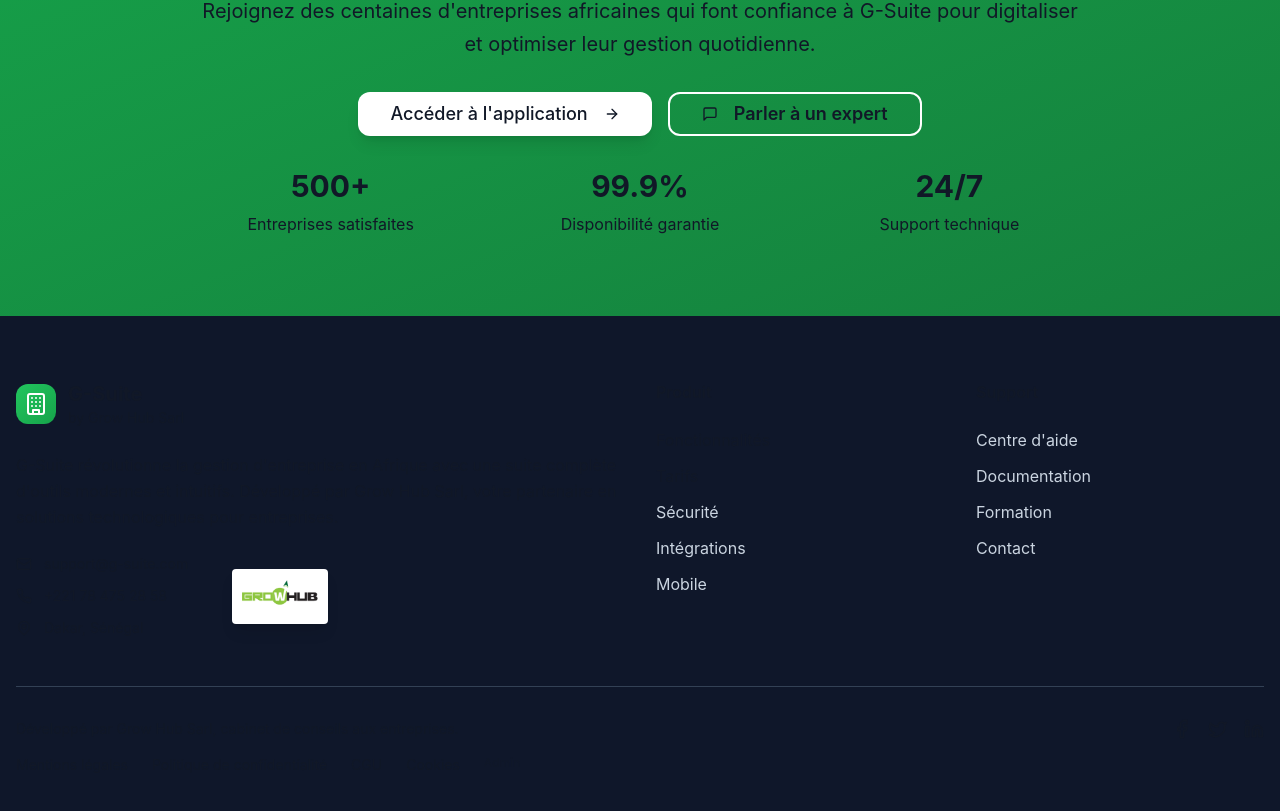
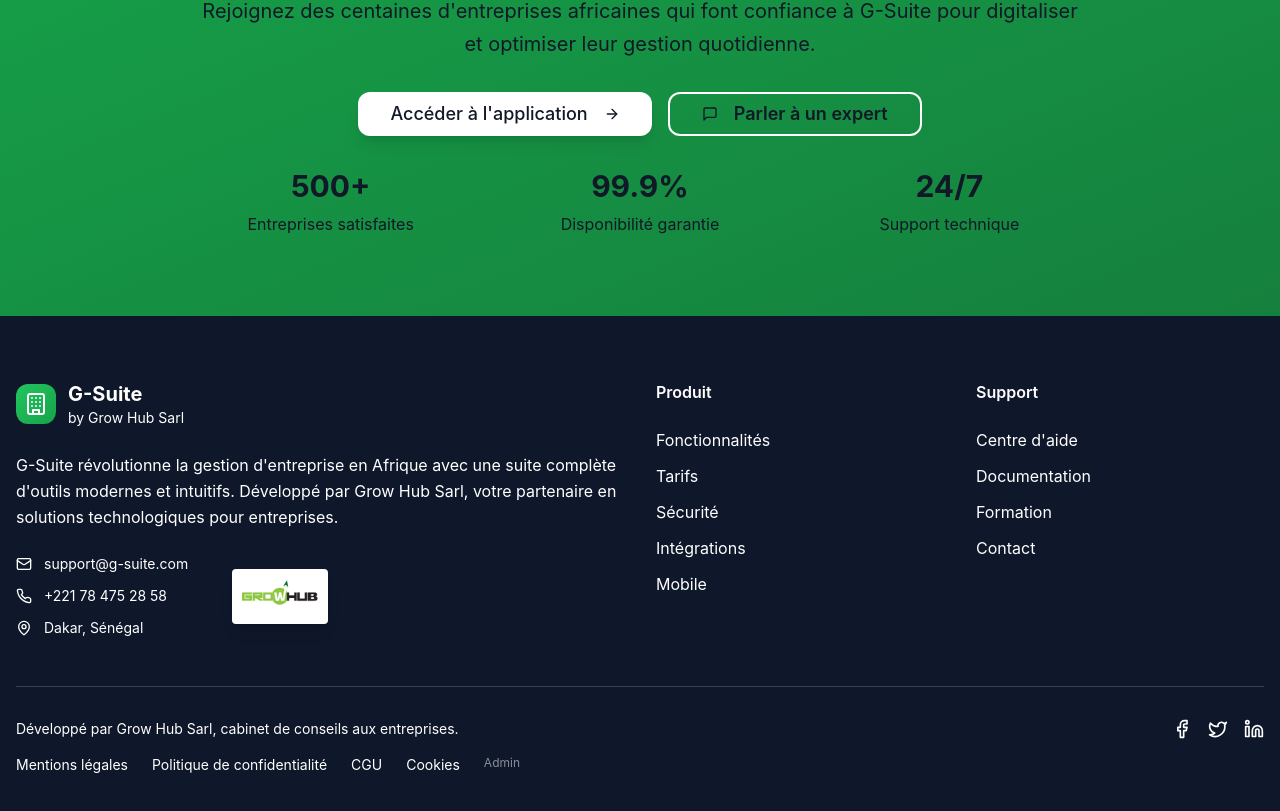
Before and after one commit to IbrahimaCisse82/g-suite, a React (Vite) app: page / in a window 1280 px wide. Shown: the part 7202-8013 px from the top of the page. Built offline with nearby package versions, Linux system fonts and the light colour scheme; no server answers; the database is empty.

Commit message:
Fix: Landing page footer text visibility
The landing page footer text was not visible. This commit fixes the issue.

```diff
--- a/src/components/contact/ContactFooter.tsx
+++ b/src/components/contact/ContactFooter.tsx
@@ -4,25 +4,25 @@ import { Link } from 'react-router-dom';
 
 export const ContactFooter = () => {
   return (
-    <footer className="bg-slate-900 text-white py-12 border-t-4 border-emerald-600">
+    <footer className="bg-slate-900 text-white py-12 border-t-4 border-emerald-600 [&_*]:!text-white [&_*]:!color-white">
       <div className="container mx-auto px-4">
         <div className="text-center">
           <div className="flex items-center justify-center space-x-3 mb-4">
             {/* Logo supprimé */}
             <div>
-              <h3 className="text-lg font-bold text-white">G-Suite</h3>
-              <p className="text-xs text-slate-300">by Grow Hub Sarl</p>
+              <h3 className="text-lg font-bold !text-white">G-Suite</h3>
+              <p className="text-xs !text-slate-300">by Grow Hub Sarl</p>
             </div>
           </div>
-          <p className="text-slate-300 mb-6 font-medium">
+          <p className="!text-slate-300 mb-6 font-medium">
             Votre partenaire de confiance pour la transformation digitale
           </p>
           <div className="flex justify-center space-x-8 text-sm font-semibold">
-            <Link to="/" className="text-slate-300 hover:text-emerald-400 transition-colors">Accueil</Link>
-            <Link to="/about-us" className="text-slate-300 hover:text-emerald-400 transition-colors">À Propos</Link>
-            <span className="text-emerald-400">Contact</span>
+            <Link to="/" className="!text-slate-300 hover:!text-emerald-400 transition-colors">Accueil</Link>
+            <Link to="/about-us" className="!text-slate-300 hover:!text-emerald-400 transition-colors">À Propos</Link>
+            <span className="!text-emerald-400">Contact</span>
           </div>
-          <div className="mt-8 pt-8 border-t border-slate-700 text-xs text-slate-400 font-medium">
+          <div className="mt-8 pt-8 border-t border-slate-700 text-xs !text-slate-400 font-medium">
             Développé par Grow Hub Sarl, cabinet de conseils aux entreprises.
           </div>
         </div>
--- a/src/components/landing/FooterBottomSection.tsx
+++ b/src/components/landing/FooterBottomSection.tsx
@@ -12,7 +12,7 @@ export const FooterBottomSection = ({ onSocialClick, onNavigation }: FooterBotto
   return (
     <div className="border-t border-slate-700 mt-12 pt-8">
       <div className="flex flex-col md:flex-row justify-between items-center space-y-4 md:space-y-0">
-        <div className="text-slate-400 text-sm">
+        <div className="!text-slate-400 text-sm">
           Développé par Grow Hub Sarl, cabinet de conseils aux entreprises.
         </div>
 
@@ -20,58 +20,58 @@ export const FooterBottomSection = ({ onSocialClick, onNavigation }: FooterBotto
         <div className="flex space-x-4">
           <button
             onClick={() => onSocialClick('facebook')}
-            className="text-slate-400 hover:text-green-400 transition-colors"
+            className="!text-slate-400 hover:!text-green-400 transition-colors"
           >
             <Facebook className="w-5 h-5" />
           </button>
           <button
             onClick={() => onSocialClick('twitter')}
-            className="text-slate-400 hover:text-green-400 transition-colors"
+            className="!text-slate-400 hover:!text-green-400 transition-colors"
           >
             <Twitter className="w-5 h-5" />
           </button>
           <button
             onClick={() => onSocialClick('linkedin')}
-            className="text-slate-400 hover:text-green-400 transition-colors"
+            className="!text-slate-400 hover:!text-green-400 transition-colors"
           >
             <Linkedin className="w-5 h-5" />
           </button>
         </div>
       </div>
 
-      <div className="flex flex-wrap justify-center md:justify-start space-x-6 mt-4 text-sm text-slate-400">
+      <div className="flex flex-wrap justify-center md:justify-start space-x-6 mt-4 text-sm !text-slate-400">
         <Link
           to="/legal-notices"
           onClick={() => onNavigation('/legal-notices')}
-          className="hover:text-green-400 transition-colors"
+          className="hover:!text-green-400 transition-colors"
         >
           Mentions légales
         </Link>
         <Link
           to="/privacy-policy"
           onClick={() => onNavigation('/privacy-policy')}
-          className="hover:text-green-400 transition-colors"
+          className="hover:!text-green-400 transition-colors"
         >
           Politique de confidentialité
         </Link>
         <Link
           to="/terms-of-service"
           onClick={() => onNavigation('/terms-of-service')}
-          className="hover:text-green-400 transition-colors"
+          className="hover:!text-green-400 transition-colors"
         >
           CGU
         </Link>
         <Link
           to="/cookies-policy"
           onClick={() => onNavigation('/cookies-policy')}
-          className="hover:text-green-400 transition-colors"
+          className="hover:!text-green-400 transition-colors"
         >
           Cookies
         </Link>
         <Link
           to="/admin-login"
           onClick={() => onNavigation('/admin-login')}
-          className="hover:text-green-400 transition-colors text-xs opacity-50 hover:opacity-100"
+          className="hover:!text-green-400 transition-colors text-xs opacity-50 hover:opacity-100"
         >
           Admin
         </Link>
--- a/src/components/landing/FooterCompanyInfo.tsx
+++ b/src/components/landing/FooterCompanyInfo.tsx
@@ -1,3 +1,4 @@
+
 import React from 'react';
 import { Building, Mail, Phone, MapPin } from 'lucide-react';
 import { GrowHubLogo } from './GrowHubLogo';
@@ -20,11 +21,11 @@ export const FooterCompanyInfo = ({
           <Building className="w-6 h-6 text-white" />
         </div>
         <div>
-          <h3 className="text-xl font-bold">G-Suite</h3>
-          <p className="text-sm text-slate-400">by Grow Hub Sarl</p>
+          <h3 className="text-xl font-bold !text-white">G-Suite</h3>
+          <p className="text-sm !text-slate-400">by Grow Hub Sarl</p>
         </div>
       </div>
-      <p className="text-slate-300 mb-6 leading-relaxed">
+      <p className="!text-slate-300 mb-6 leading-relaxed">
         G-Suite révolutionne la gestion d'entreprise en Afrique avec une suite complète
         d'outils modernes et intuitifs. Développé par Grow Hub Sarl, votre partenaire en solutions
         technologiques pour entreprises.
@@ -33,21 +34,21 @@ export const FooterCompanyInfo = ({
         <div className="flex flex-col space-y-3">
           <button
             onClick={onEmailClick}
-            className="flex items-center space-x-3 text-slate-300 hover:text-green-400 transition-colors"
+            className="flex items-center space-x-3 !text-slate-300 hover:!text-green-400 transition-colors"
           >
             <Mail className="w-4 h-4 flex-shrink-0" />
-            <span className="text-sm">support@g-suite.com</span>
+            <span className="text-sm !text-slate-300">support@g-suite.com</span>
           </button>
           <button
             onClick={onPhoneClick}
-            className="flex items-center space-x-3 text-slate-300 hover:text-green-400 transition-colors"
+            className="flex items-center space-x-3 !text-slate-300 hover:!text-green-400 transition-colors"
           >
             <Phone className="w-4 h-4 flex-shrink-0" />
-            <span className="text-sm">+221 78 475 28 58</span>
+            <span className="text-sm !text-slate-300">+221 78 475 28 58</span>
           </button>
-          <div className="flex items-center space-x-3 text-slate-300">
+          <div className="flex items-center space-x-3 !text-slate-300">
             <MapPin className="w-4 h-4 flex-shrink-0" />
-            <span className="text-sm">Dakar, Sénégal</span>
+            <span className="text-sm !text-slate-300">Dakar, Sénégal</span>
           </div>
         </div>
         {/* Logo GrowHub - agrandi à droite des contacts */}
--- a/src/components/landing/FooterNavigation.tsx
+++ b/src/components/landing/FooterNavigation.tsx
@@ -12,12 +12,12 @@ export const FooterNavigation = ({ onNavClick, onNavigation }: FooterNavigationP
     <>
       {/* Product links */}
       <div>
-        <h4 className="font-semibold mb-6 text-white">Produit</h4>
+        <h4 className="font-semibold mb-6 !text-white">Produit</h4>
         <ul className="space-y-3">
           <li>
             <button
               onClick={() => onNavClick('features')}
-              className="text-slate-300 hover:text-green-400 transition-colors"
+              className="!text-slate-300 hover:!text-green-400 transition-colors"
             >
               Fonctionnalités
             </button>
@@ -25,7 +25,7 @@ export const FooterNavigation = ({ onNavClick, onNavigation }: FooterNavigationP
           <li>
             <button
               onClick={() => onNavClick('pricing')}
-              className="text-slate-300 hover:text-green-400 transition-colors"
+              className="!text-slate-300 hover:!text-green-400 transition-colors"
             >
               Tarifs
             </button>
@@ -34,7 +34,7 @@ export const FooterNavigation = ({ onNavClick, onNavigation }: FooterNavigationP
             <Link
               to="/security"
               onClick={() => onNavigation('/security')}
-              className="text-slate-300 hover:text-green-400 transition-colors"
+              className="!text-slate-300 hover:!text-green-400 transition-colors"
             >
               Sécurité
             </Link>
@@ -43,7 +43,7 @@ export const FooterNavigation = ({ onNavClick, onNavigation }: FooterNavigationP
             <Link
               to="/integrations"
               onClick={() => onNavigation('/integrations')}
-              className="text-slate-300 hover:text-green-400 transition-colors"
+              className="!text-slate-300 hover:!text-green-400 transition-colors"
             >
               Intégrations
             </Link>
@@ -52,7 +52,7 @@ export const FooterNavigation = ({ onNavClick, onNavigation }: FooterNavigationP
             <Link
               to="/mobile"
               onClick={() => onNavigation('/mobile')}
-              className="text-slate-300 hover:text-green-400 transition-colors"
+              className="!text-slate-300 hover:!text-green-400 transition-colors"
             >
               Mobile
             </Link>
@@ -62,13 +62,13 @@ export const FooterNavigation = ({ onNavClick, onNavigation }: FooterNavigationP
 
       {/* Support links */}
       <div>
-        <h4 className="font-semibold mb-6 text-white">Support</h4>
+        <h4 className="font-semibold mb-6 !text-white">Support</h4>
         <ul className="space-y-3">
           <li>
             <Link
               to="/help-center"
               onClick={() => onNavigation('/help-center')}
-              className="text-slate-300 hover:text-green-400 transition-colors"
+              className="!text-slate-300 hover:!text-green-400 transition-colors"
             >
               Centre d'aide
             </Link>
@@ -77,7 +77,7 @@ export const FooterNavigation = ({ onNavClick, onNavigation }: FooterNavigationP
             <Link
               to="/product-documentation"
               onClick={() => onNavigation('/product-documentation')}
-              className="text-slate-300 hover:text-green-400 transition-colors"
+              className="!text-slate-300 hover:!text-green-400 transition-colors"
             >
               Documentation
             </Link>
@@ -86,7 +86,7 @@ export const FooterNavigation = ({ onNavClick, onNavigation }: FooterNavigationP
             <Link
               to="/formation"
               onClick={() => onNavigation('/formation')}
-              className="text-slate-300 hover:text-green-400 transition-colors"
+              className="!text-slate-300 hover:!text-green-400 transition-colors"
             >
               Formation
             </Link>
@@ -95,7 +95,7 @@ export const FooterNavigation = ({ onNavClick, onNavigation }: FooterNavigationP
             <Link
               to="/contact"
               onClick={() => onNavigation('/contact')}
-              className="text-slate-300 hover:text-green-400 transition-colors"
+              className="!text-slate-300 hover:!text-green-400 transition-colors"
             >
               Contact
             </Link>
--- a/src/components/landing/LandingFooter.tsx
+++ b/src/components/landing/LandingFooter.tsx
@@ -38,7 +38,7 @@ const LandingFooter = () => {
   };
 
   return (
-    <footer className="bg-slate-900 text-white">
+    <footer className="bg-slate-900 text-white [&_*]:!text-white [&_*]:!color-white">
       <div className="container mx-auto px-4 py-16">
         <div className="grid md:grid-cols-4 gap-8">
           <FooterCompanyInfo
```
